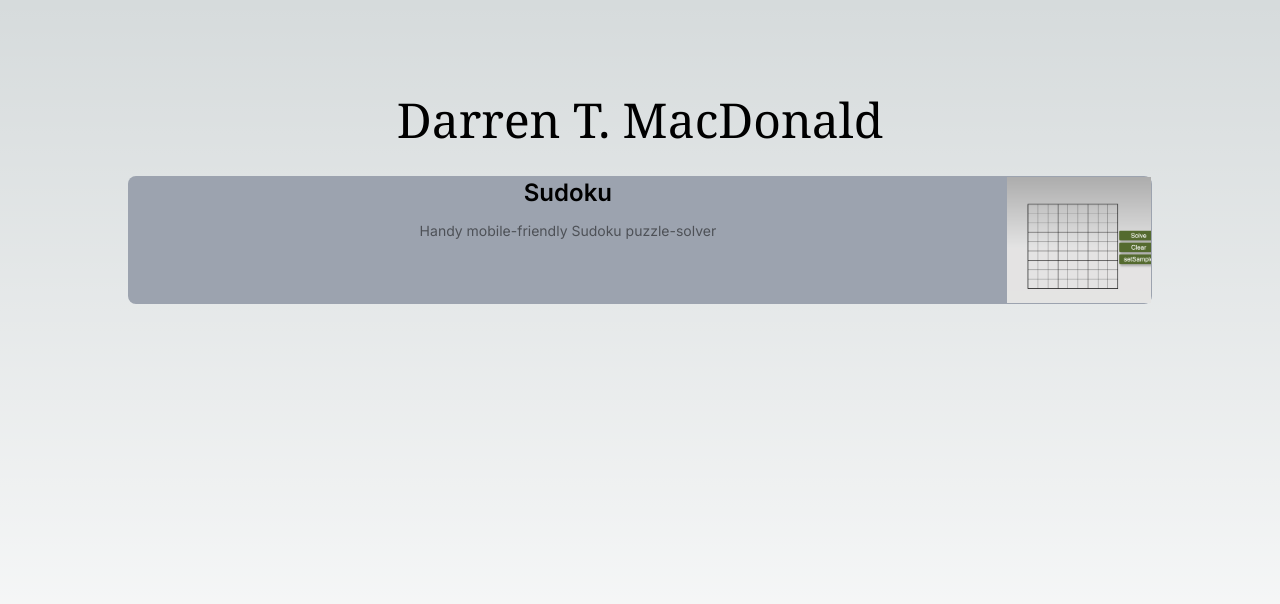
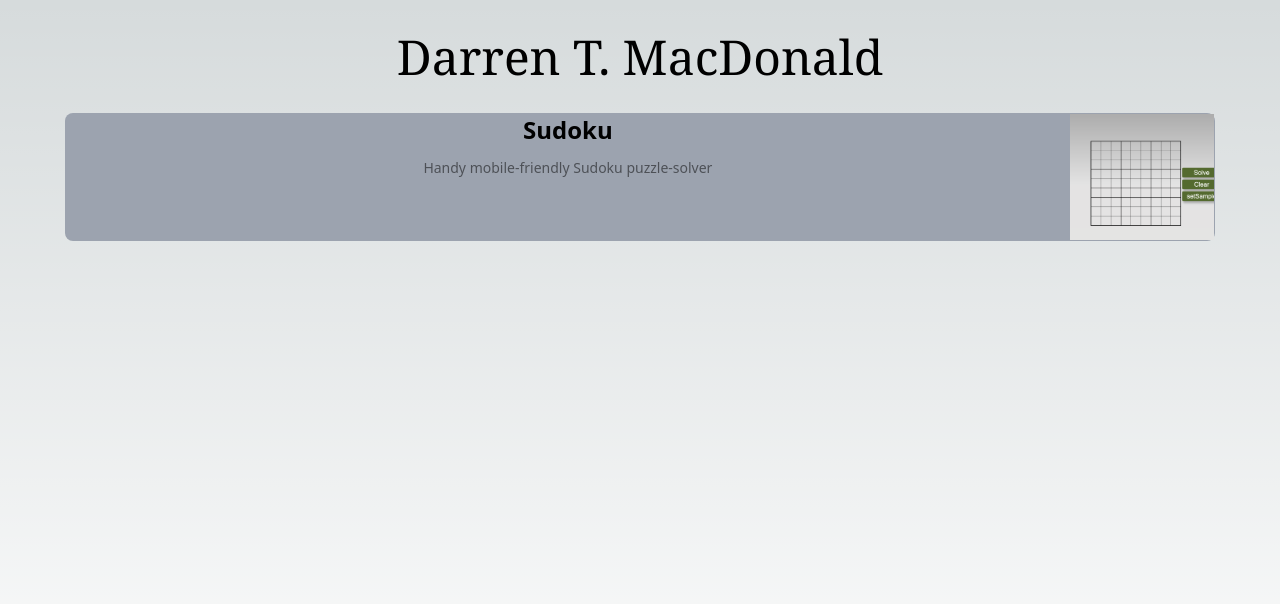
Before and after one commit to engine99/darrentmacdonald, a Next.js app: page / in a window 1280 px wide. Shown: the top 604 px of the page. Built offline with nearby package versions, Linux system fonts and the light colour scheme.

Commit message:
Introducing a centered paperPage

```diff
--- a/src/app/layout.js
+++ b/src/app/layout.js
@@ -11,7 +11,18 @@ export const metadata = {
 export default function RootLayout({ children }) {
   return (
     <html lang="en">
-      <body className={inter.className}>{children}</body>
+      <body className='
+      px-8
+      {inter.className}
+      '>
+        <div className='
+        paperPage
+        mx-auto
+        max-width:800px'>
+          {children}
+        </div>
+
+      </body>
     </html>
   )
 }
--- a/src/app/page.js
+++ b/src/app/page.js
@@ -8,7 +8,7 @@ function BusiCard({title, description, imgsrc, href}) {
         rounded-lg
         border
         border-transparent
-        p-0
+        px-0
         transition-colors
         flex
         m-8
@@ -49,12 +49,13 @@ export default function Home() {
     <main className="
       min-h-screen
       text-center
-      p-24
+      p-px
     ">
       <div>
         <h1 className="
           font-serif
           text-5xl
+          mt-8
         ">
           Darren T. MacDonald
         </h1>
```
Also changed, not shown: 1 other file (tests, documents, lock files or other folders).
